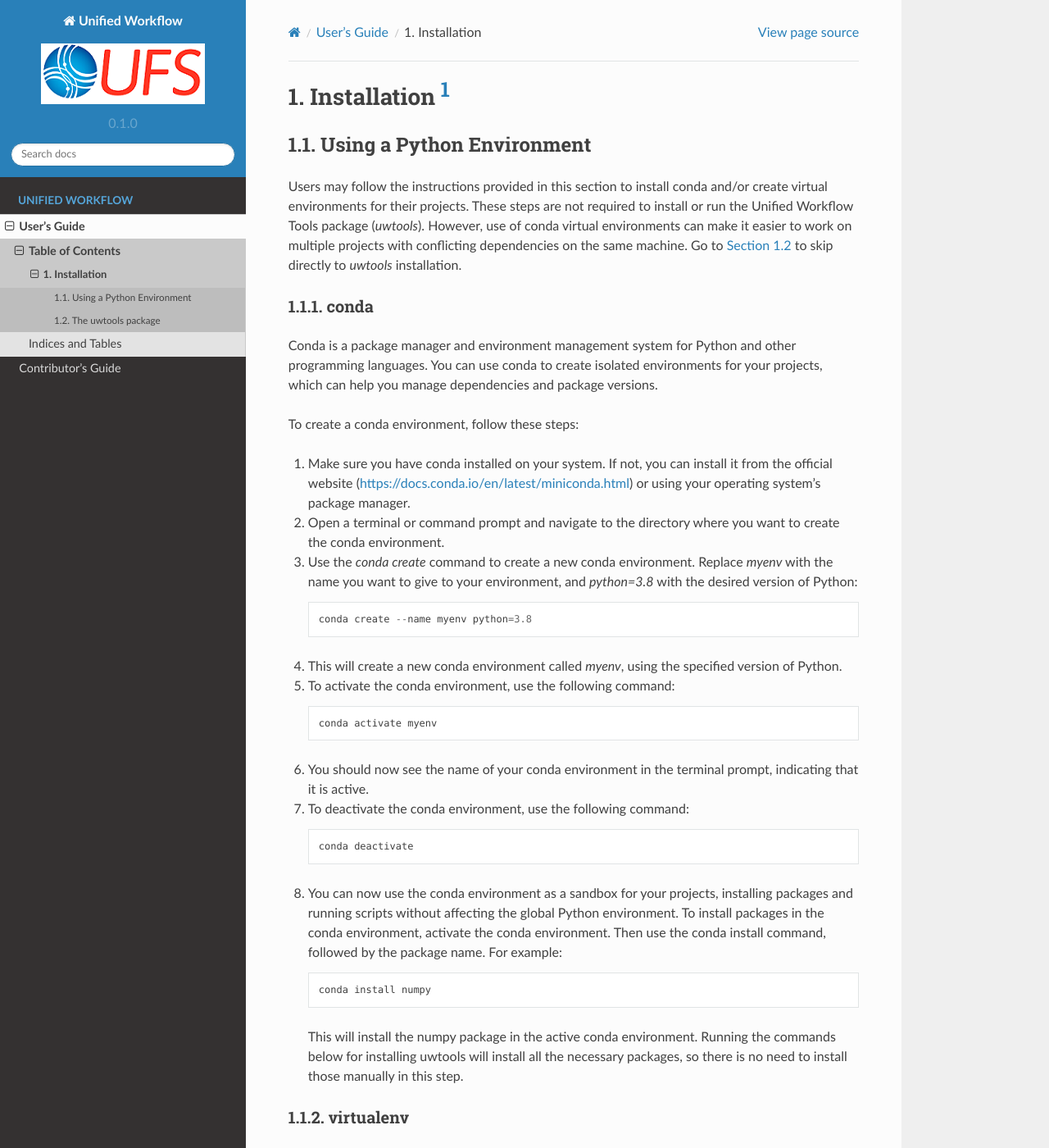
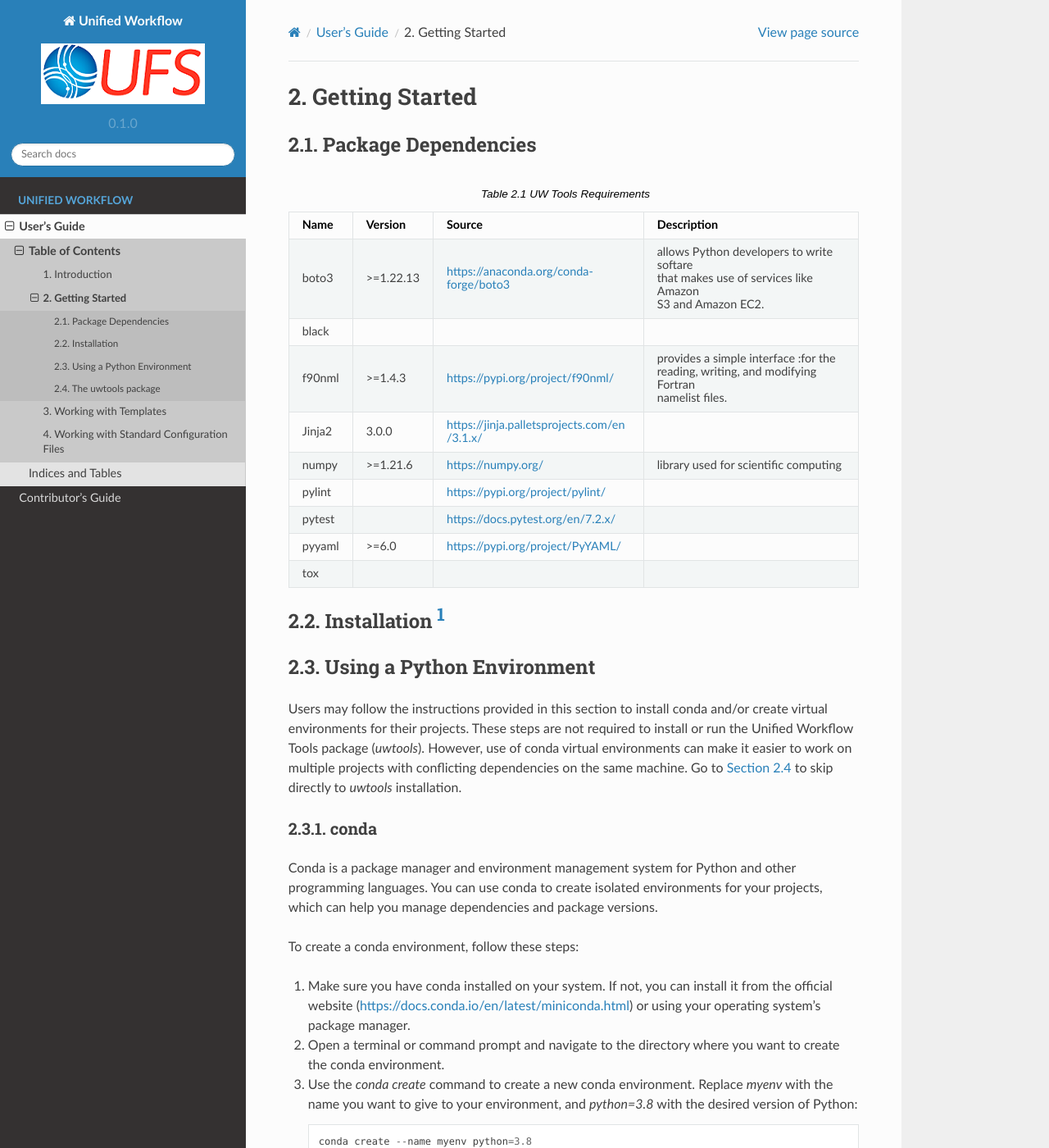
Before and after one commit to ufs-community/uwtools, a Sphinx documentation site: the page built from docs/Users_Guide/getting_started.rst, in a window 1280 px wide and 1400 px high. Shown: the whole window at 82% size. Built offline with Sphinx 7.4.7 and the Read the Docs theme 2.0.0, drawn with Linux system fonts in a browser that asks for light colours.

Commit message:
Update Users Guide (#180)
Fixes Issue #177, Updating the UW Tools users guide

```diff
--- a/docs/Users_Guide/installation.rst
+++ b/docs/Users_Guide/getting_started.rst
@@ -1,14 +1,92 @@
-.. _installation:
+.. _getting_started:
 
-*******************
+***************
+Getting Started
+***************
+
+.. _dependencies:
+
+------------------------
+Package Dependencies
+------------------------
+.. Number of characters per line:
+   Name - no more that 13 characters
+   Version - no more than 6 characters
+   Source - no more than 8 characters
+   Description - no more than 22 (was 20) characters
+
+.. role:: raw-html(raw)
+   :format: html
+
+.. list-table:: UW Tools Requirements
+  :widths: auto
+  :header-rows: 1
+
+  * - Name
+    - Version
+    - Source
+    - Description
+
+  * - boto3
+    - >=1.22.13
+    - https://anaconda.org/conda-forge/boto3
+    -
+        allows Python developers to write softare :raw-html:`<br />`
+        that makes use of services like Amazon :raw-html:`<br />`
+        S3 and Amazon EC2.
+  * - black
+    -
+    -
+    -
+
+  * - f90nml
+    - >=1.4.3
+    - https://pypi.org/project/f90nml/
+    -   provides a simple interface :for the :raw-html:`<br />`
+        reading, writing, and modifying Fortran :raw-html:`<br />`
+        namelist files.
+
+  * - Jinja2
+    - 3.0.0
+    - https://jinja.palletsprojects.com/en/3.1.x/
+    -
+
+  * - numpy
+    - >=1.21.6
+    - https://numpy.org/
+    -   library used for scientific computing
+
+  * - pylint
+    -
+    - https://pypi.org/project/pylint/
+    -
+
+  * - pytest
+    -
+    - https://docs.pytest.org/en/7.2.x/
+    -
+
+  * - pyyaml
+    - >=6.0
+    - https://pypi.org/project/PyYAML/
+    -
+
+  * - tox
+    -
+    -
+    -
+
+.. _new_installation:
+
+-------------------
 Installation [#f1]_
-*******************
+-------------------
 
 --------------------------
 Using a Python Environment
 --------------------------
 
-Users may follow the instructions provided in this section to install conda and/or create virtual environments for their projects. These steps are not required to install or run the Unified Workflow Tools package (`uwtools`). However, use of conda virtual environments can make it easier to work on multiple projects with conflicting dependencies on the same machine. Go to :numref:`Section %s <uwinstall>` to skip directly to `uwtools` installation.
+Users may follow the instructions provided in this section to install conda and/or create virtual environments for their projects. These steps are not required to install or run the Unified Workflow Tools package (`uwtools`). However, use of conda virtual environments can make it easier to work on multiple projects with conflicting dependencies on the same machine. Go to :numref:`Section %s <new_uwinstall>` to skip directly to `uwtools` installation.
 
 ^^^^^
 conda
@@ -53,6 +131,7 @@ To create a conda environment, follow these steps:
 ^^^^^^^^^^
 virtualenv
 ^^^^^^^^^^
+
 A virtual environment is a tool used to isolate specific Python environments on a single machine, allowing you to work on multiple projects with different packages and package versions.
 
 To create a virtual environment, follow these steps:
@@ -112,7 +191,5 @@ To install the `workflow-tools` repository from Github, follow these steps:
 
       python src/uwtools/templater.py -h
 
-
-
 .. [#f1] The contents of the Installation Guide have been compiled with
    the help of OpenAI.
--- a/docs/Users_Guide/index.rst
+++ b/docs/Users_Guide/index.rst
@@ -55,7 +55,11 @@ Table of Contents
    :titlesonly:
    :numbered: 4
 
-   installation
+   Introduction <introduction>
+   Getting Started <getting_started>
+   Working with Templates <working_with_templates>
+   Working with Standard Configuration Files <working_with_config>
+
 
 Indices and Tables
 ==================
```
Also changed, not shown: other parts of docs/Users_Guide/getting_started.rst (+1 -1 lines), docs/Users_Guide/introduction.rst (added, +47 -0 lines), docs/Users_Guide/working_with_config.rst (added, +163 -0 lines), docs/Users_Guide/working_with_templates.rst (added, +281 -0 lines).
